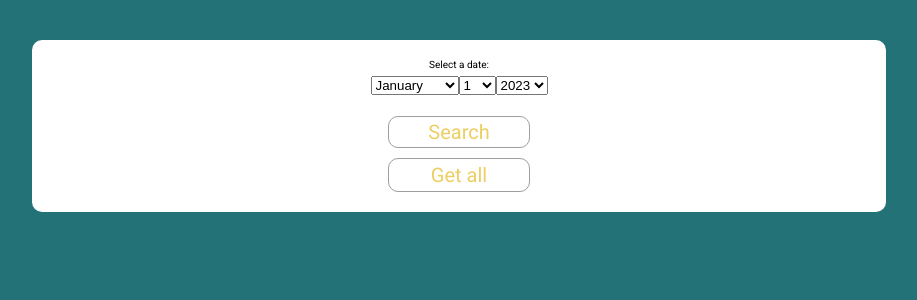
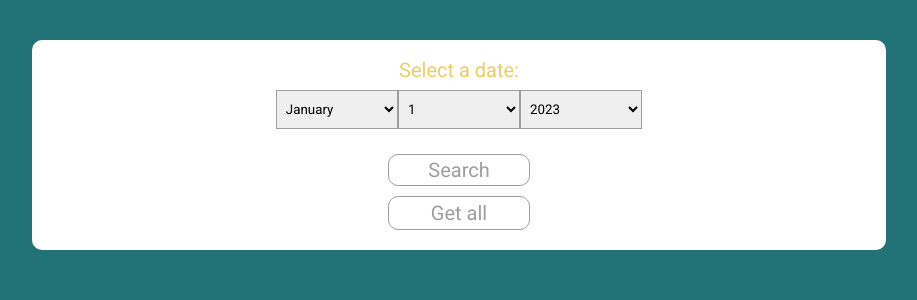
Before and after one commit to BranBao1995/Expense-Tracker, a Django app: page /main/ in a window 1280 px wide. Shown: the part 116-416 px from the top of the page, without its empty margins (181-1098 px from the left). Run offline with Django 4.2, Linux system fonts and the light colour scheme; data that the repository does not hold is empty.

Commit message:
added some css styling to form widget

```diff
--- a/my_app/forms.py
+++ b/my_app/forms.py
@@ -13,4 +13,4 @@ for year in range(max_year, 1899, -1):
 # print(years)
 
 class DateForm(forms.Form):
-    date = forms.DateField(label='Select a date', required=True, widget=forms.SelectDateWidget(years=years))
+    date = forms.DateField(label='Select a date', required=True, widget=forms.SelectDateWidget(years=years, attrs={'class': 'dropdowns'}))
--- a/my_app/static/my_app/css/main.css
+++ b/my_app/static/my_app/css/main.css
@@ -43,9 +43,31 @@
   flex-direction: column;
   justify-content: center;
   align-items: center;
-  row-gap: 0.6rem;
+  row-gap: 1rem;
 
   width: 100%;
+}
+
+.filter_form_group label {
+  font-size: 2rem;
+  font-family: var(--font-primary);
+  color: var(--color-gold);
+}
+
+.filter_form_group_field {
+  display: flex;
+  flex-direction: row;
+  justify-content: center;
+  align-items: center;
+
+  width: 60%;
+}
+
+.dropdowns {
+  width: 25%;
+  padding: 1rem 0.5rem;
+  border-color: var(--color-border);
+  font-family: var(--font-primary);
 }
 
 .filter_form_buttons {
@@ -63,11 +85,18 @@
   padding: 0.3rem;
   font-size: 2rem;
   font-family: var(--font-primary);
-  color: var(--color-gold);
+  color: var(--color-border);
   background: none;
   border: 1px solid var(--color-border);
   border-radius: 10px;
   cursor: pointer;
+  transition: all 0.2s;
+}
+
+.button_submit:hover {
+  border: 1px solid var(--color-gold);
+  background-color: var(--color-gold);
+  color: white;
 }
 
 .filter_form_buttons .button_render_all {
@@ -76,11 +105,18 @@
   text-align: center;
   font-size: 2rem;
   font-family: var(--font-primary);
-  color: var(--color-gold);
+  color: var(--color-border);
   background: none;
   border: 1px solid var(--color-border);
   border-radius: 10px;
   cursor: pointer;
+  transition: all 0.2s;
+}
+
+.filter_form_buttons .button_render_all:hover {
+  border: 1px solid var(--color-gold);
+  background-color: var(--color-gold);
+  color: white;
 }
 
 .result {
--- a/my_app/templates/my_app/main.html
+++ b/my_app/templates/my_app/main.html
@@ -38,6 +38,7 @@
         <div class="result_box">
           <span class="result_title">{{expense.title}}</span>
           <span class="result_amount">{{expense.amount}}</span>
+          <span class="result_amount">{{expense.id}}</span>
         </div>
       </li>
       {% endfor %}
```
